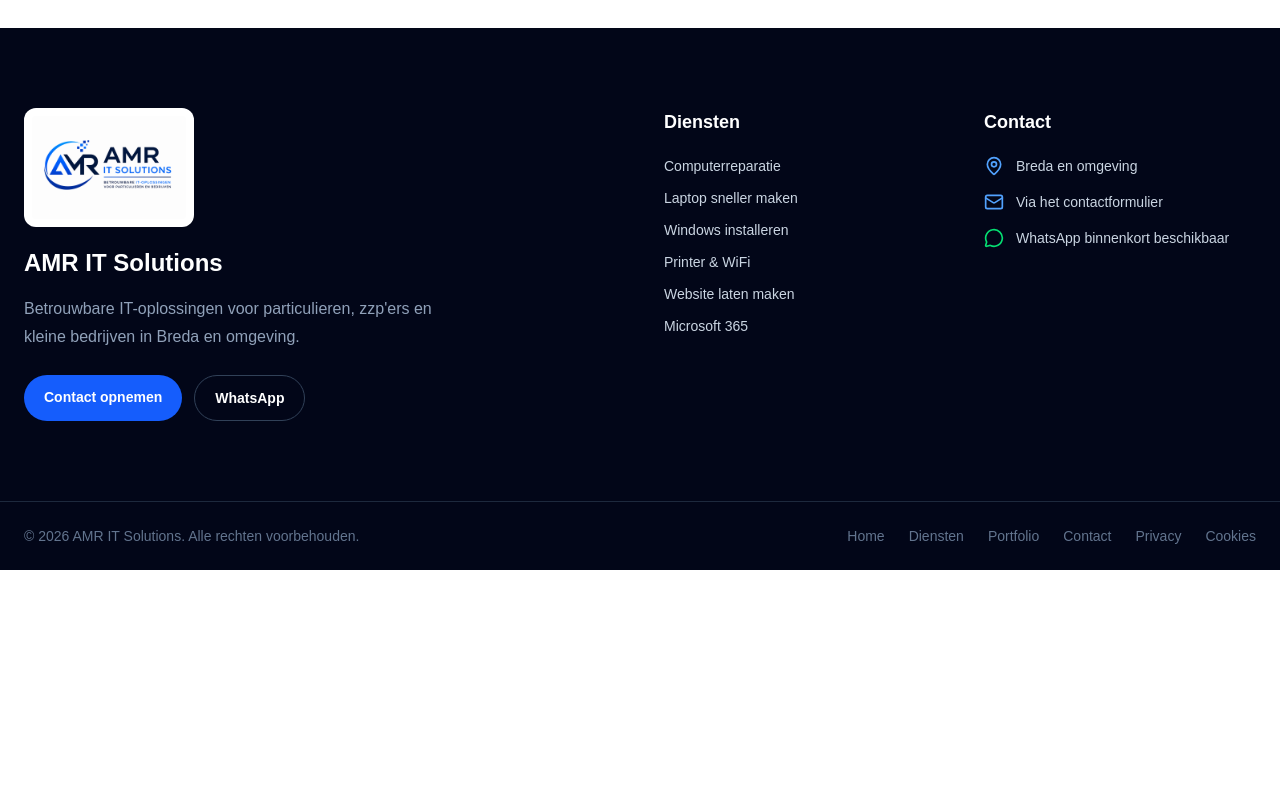
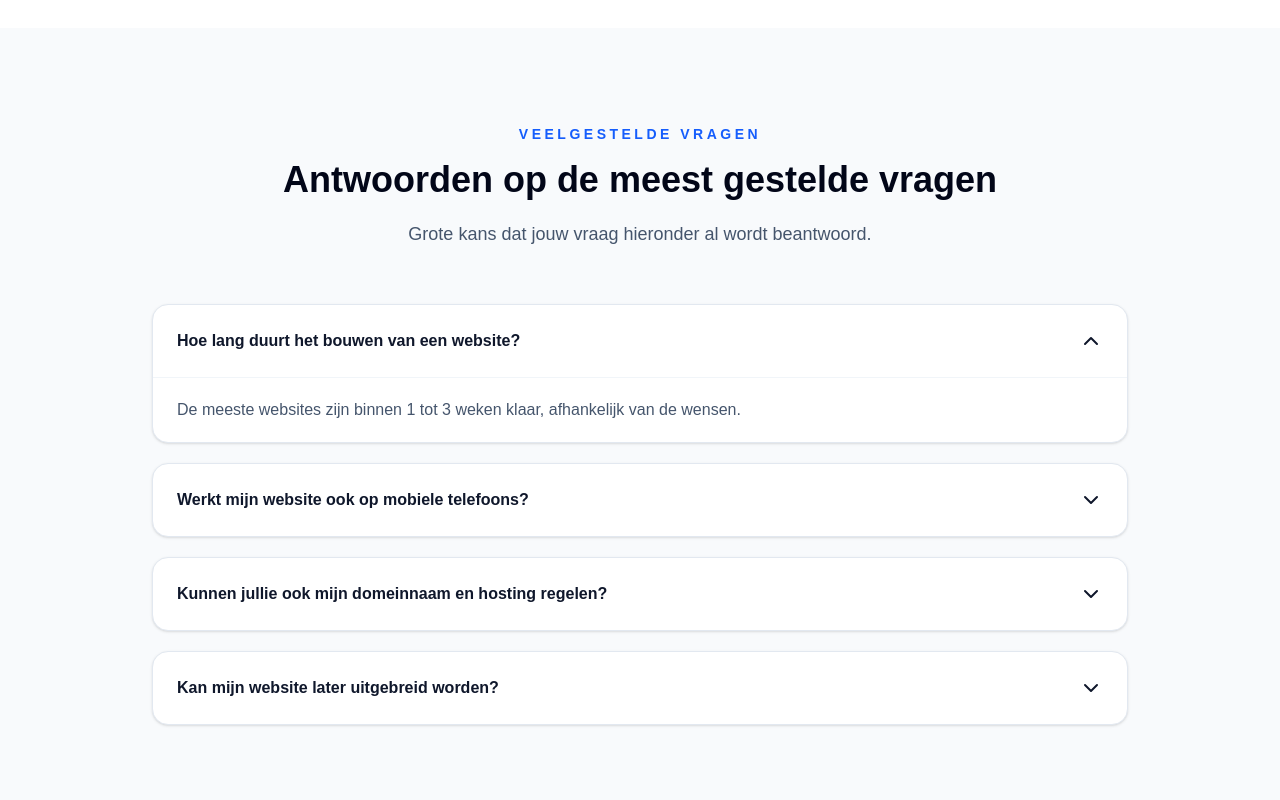
Before and after one commit to amritsolutions/amr-it-solutions, a Next.js app: page /website-laten-maken in a window 1280 px wide. Shown: the part 2500-3300 px from the top of the page. Before the commit the page ends 3070 px from the top, so only its background shows below. Built offline with nearby package versions, Linux system fonts and the light colour scheme.

Commit message:
website laten maken verbeteren

```diff
--- a/app/website-laten-maken/page.tsx
+++ b/app/website-laten-maken/page.tsx
@@ -1,6 +1,7 @@
 import WebsiteHero from "@/components/WebsiteHero";
 import WebsiteServices from "@/components/WebsiteServices";
 import WebsiteWhy from "@/components/WebsiteWhy";
+import WebsiteFAQ from "@/components/WebsiteFAQ";
 
 export const metadata = {
   title: "Website laten maken Breda | Moderne websites | AMR IT Solutions",
@@ -14,6 +15,7 @@ export default function WebsiteLatenMakenPage() {
       <WebsiteHero />
       <WebsiteServices />
       <WebsiteWhy />
+      <WebsiteFAQ />
     </main>
   );
 }
--- /dev/null
+++ b/components/WebsiteFAQ.tsx
@@ -0,0 +1,83 @@
+"use client";
+
+import { useState } from "react";
+import { ChevronDown } from "lucide-react";
+
+const faqs = [
+  {
+    question: "Hoe lang duurt het bouwen van een website?",
+    answer:
+      "De meeste websites zijn binnen 1 tot 3 weken klaar, afhankelijk van de wensen.",
+  },
+  {
+    question: "Werkt mijn website ook op mobiele telefoons?",
+    answer:
+      "Ja. Alle websites die wij bouwen zijn volledig responsive en werken perfect op mobiel, tablet en desktop.",
+  },
+  {
+    question: "Kunnen jullie ook mijn domeinnaam en hosting regelen?",
+    answer:
+      "Ja. Wij helpen met domeinnamen, hosting, e-mail en het online zetten van de website.",
+  },
+  {
+    question: "Kan mijn website later uitgebreid worden?",
+    answer:
+      "Zeker. We bouwen websites die eenvoudig uitgebreid kunnen worden met nieuwe pagina's en functies.",
+  },
+];
+
+export default function WebsiteFAQ() {
+  const [open, setOpen] = useState<number | null>(0);
+
+  return (
+    <section className="bg-slate-50 py-24">
+      <div className="mx-auto max-w-5xl px-6">
+
+        <div className="text-center">
+          <p className="text-sm font-bold uppercase tracking-[0.25em] text-blue-600">
+            Veelgestelde vragen
+          </p>
+
+          <h2 className="mt-4 text-4xl font-extrabold text-slate-950">
+            Antwoorden op de meest gestelde vragen
+          </h2>
+
+          <p className="mt-5 text-lg text-slate-600">
+            Grote kans dat jouw vraag hieronder al wordt beantwoord.
+          </p>
+        </div>
+
+        <div className="mt-14 space-y-5">
+          {faqs.map((faq, index) => (
+            <div
+              key={faq.question}
+              className="overflow-hidden rounded-2xl border border-slate-200 bg-white shadow-sm"
+            >
+              <button
+                onClick={() =>
+                  setOpen(open === index ? null : index)
+                }
+                className="flex w-full items-center justify-between p-6 text-left font-semibold text-slate-900"
+              >
+                {faq.question}
+
+                <ChevronDown
+                  className={`transition ${
+                    open === index ? "rotate-180" : ""
+                  }`}
+                />
+              </button>
+
+              {open === index && (
+                <div className="border-t border-slate-100 px-6 py-5 text-slate-600">
+                  {faq.answer}
+                </div>
+              )}
+            </div>
+          ))}
+        </div>
+
+      </div>
+    </section>
+  );
+}
```
